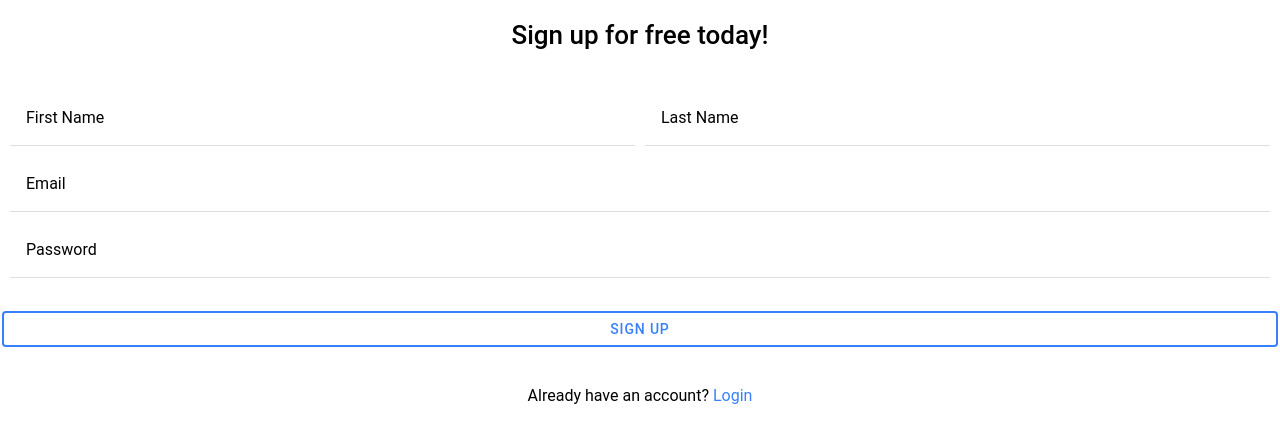
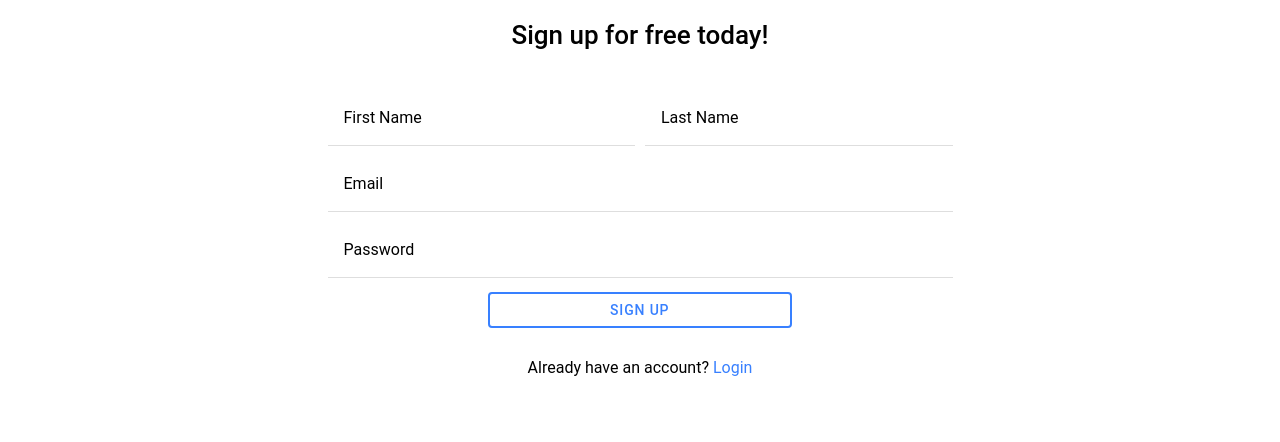
Before and after one commit to Samsung-Digital-Labs/Blackboard, a React (Create React App) app in the folder client/: page /signup in a window 1280 px wide. Shown: the top 442 px of the page. Built offline with nearby package versions, Linux system fonts and the light colour scheme.

Commit message:
made login and signup responsive

```diff
--- a/client/src/components/Login/Login.tsx
+++ b/client/src/components/Login/Login.tsx
@@ -73,8 +73,8 @@ class Login extends Component<Props, State> {
               {/* <h1>Login</h1>
           <br></br> */}
               <IonGrid>
-                <IonRow>
-                  <IonCol size="12">
+              <IonRow className="ion-justify-content-center">
+                  <IonCol sizeXs="12" sizeSm="6">
                     <IonItem>
                       <IonLabel position="floating">Email</IonLabel>
                       <IonInput
@@ -87,8 +87,8 @@ class Login extends Component<Props, State> {
                     </IonItem>
                   </IonCol>
                 </IonRow>
-                <IonRow>
-                  <IonCol size="12">
+                <IonRow className="ion-justify-content-center">
+                  <IonCol sizeXs="12" sizeSm="6">
                     <IonItem>
                       <IonLabel position="floating">Password</IonLabel>
                       <IonInput
@@ -101,10 +101,14 @@ class Login extends Component<Props, State> {
                     </IonItem>
                   </IonCol>
                 </IonRow>
+                <IonRow className="ion-justify-content-center">
+                  <IonCol sizeXs="12" sizeSm="3">
+                    <IonButton expand="block" onClick={this.login}>
+                      Login
+                    </IonButton>
+                  </IonCol>
+                </IonRow>
               </IonGrid>
-              <IonButton expand="block" onClick={this.login}>
-                Login
-              </IonButton>
               <p>
                 Don't have an account?{" "}
                 <Link to="/signup" className="noUnderline">
--- a/client/src/components/Signup/Signup.tsx
+++ b/client/src/components/Signup/Signup.tsx
@@ -83,8 +83,8 @@ class Signup extends Component<Props, State> {
               <h1>Sign up for free today!</h1>
               <br></br>
               <IonGrid>
-                <IonRow>
-                  <IonCol sizeSm="6" sizeXs="12">
+                <IonRow className="ion-justify-content-center">
+                  <IonCol sizeSm="3" sizeXs="12">
                     <IonItem>
                       <IonLabel position="floating">First Name</IonLabel>
                       <IonInput
@@ -95,7 +95,7 @@ class Signup extends Component<Props, State> {
                       ></IonInput>
                     </IonItem>
                   </IonCol>
-                  <IonCol sizeSm="6" sizeXs="12">
+                  <IonCol sizeSm="3" sizeXs="12">
                     <IonItem>
                       <IonLabel position="floating">Last Name</IonLabel>
                       <IonInput
@@ -107,8 +107,8 @@ class Signup extends Component<Props, State> {
                     </IonItem>
                   </IonCol>
                 </IonRow>
-                <IonRow>
-                  <IonCol>
+                <IonRow className="ion-justify-content-center">
+                  <IonCol sizeXs="12" sizeSm="6">
                     <IonItem>
                       <IonLabel position="floating">Email</IonLabel>
                       <IonInput
@@ -121,8 +121,8 @@ class Signup extends Component<Props, State> {
                     </IonItem>
                   </IonCol>
                 </IonRow>
-                <IonRow>
-                  <IonCol>
+                <IonRow className="ion-justify-content-center">
+                  <IonCol sizeXs="12" sizeSm="6">
                     <IonItem>
                       <IonLabel position="floating">Password</IonLabel>
                       <IonInput
@@ -135,8 +135,8 @@ class Signup extends Component<Props, State> {
                     </IonItem>
                   </IonCol>
                 </IonRow>
-              </IonGrid>
-              <br></br>
+                <IonRow className="ion-justify-content-center">
+                  <IonCol sizeXs="12" sizeSm="3">
                     <IonButton
                     expand="block"
                     fill = "outline"
@@ -144,7 +144,9 @@ class Signup extends Component<Props, State> {
                   >
                       Sign Up
                     </IonButton>
-              <br></br>
+                  </IonCol>
+                </IonRow>
+              </IonGrid>
               <p>
                 Already have an account?{" "}
                 <Link to="/login" className="noUnderline">
```
Lines whose indentation alone changed are shown as unchanged.
